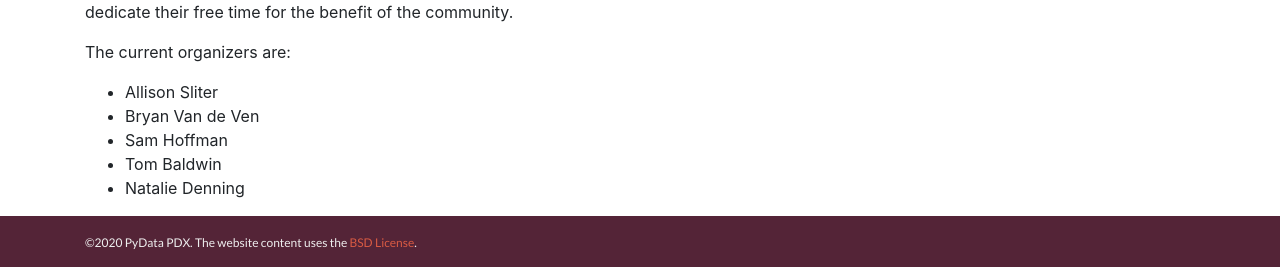
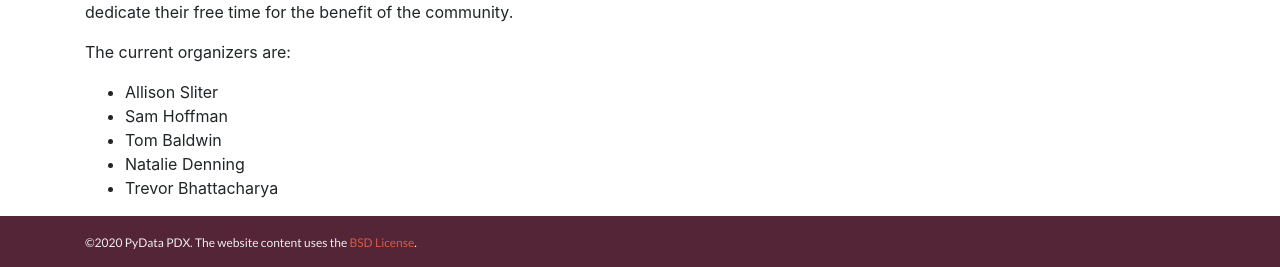
Before and after one commit to pydatapdx/pdx.pydata.org, a Jekyll site: the page built from index.html, in a window 1280 px wide. Shown: the part 1116-1383 px from the top of the page. Built offline with Jekyll 4.4.1, drawn with Linux system fonts in a browser that asks for light colours.

Commit message:
update organizers

```diff
--- a/index.html
+++ b/index.html
@@ -40,10 +40,10 @@ title:  PyData PDX
       The current organizers are:
       <ul>
         <li>Allison Sliter</li>
-        <li>Bryan Van de Ven</li>
         <li>Sam Hoffman</li>
         <li>Tom Baldwin</li>
         <li>Natalie Denning</li>
+	<li>Trevor Bhattacharya</li>
       </ul>
     </p>
 
```
